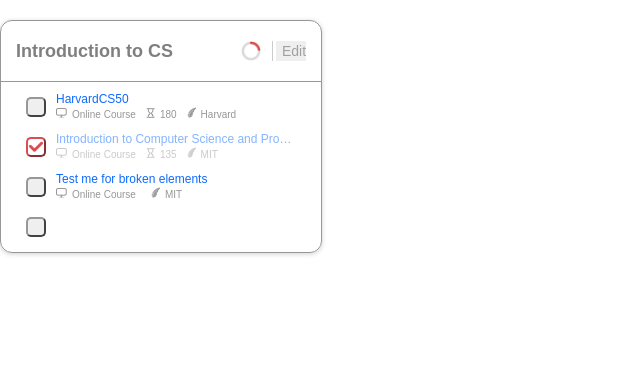
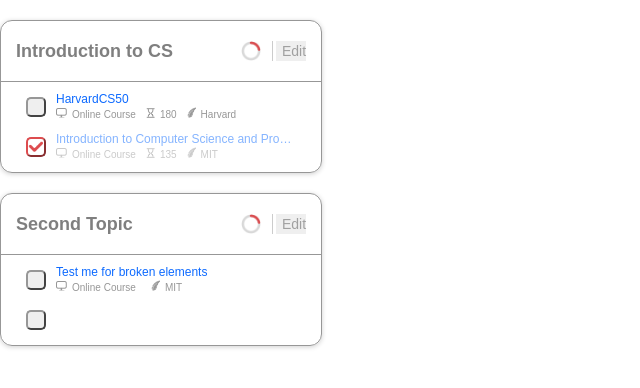
Before and after one commit to flfk/curriculum-tracker, a React (Create React App) app: page / in a window 1280 px wide. Shown: the top 388 px of the page, without its empty margins (0-640 px from the left). Built offline with nearby package versions, Linux system fonts and the light colour scheme.

Commit message:
State handles multiple topics

```diff
--- a/src/components/App.js
+++ b/src/components/App.js
@@ -31,6 +31,13 @@ class App extends Component {
             link: 'https://www.edx.org/course/introduction-computer-science-mitx-6-00-1x-11',
             isComplete: true,
           },
+        },
+      },
+      topic1: {
+        name: 'Second Topic',
+        subjectsTotal: 2,
+        subjectsCompleted: 0,
+        subjects: {
           '2': {
             name: 'Test me for broken elements',
             type: 'Online Course',
@@ -56,13 +63,19 @@ class App extends Component {
     const topicCopy = Object.assign({}, this.state[topicID]);
     const isCompleteBool = topicCopy[SUBJECTS_KEY][subjectID][IS_COMPLETE_KEY]
     topicCopy[SUBJECTS_KEY][subjectID][IS_COMPLETE_KEY] = !topicCopy[SUBJECTS_KEY][subjectID][IS_COMPLETE_KEY];
-    this.setState({ topicID: topicCopy })
+    this.setState({ [topicID]: topicCopy })
   }
 
+// <Topic key="0" topicID = {'topic0'} topic={this.state.topic0} onTickBtn={this.onTickBtn}/>
   render() {
+
+    const topics = Object.keys(this.state)
+      .map(topicID => <Topic key={topicID} topicID = {topicID} topic={this.state[topicID]} onTickBtn={this.onTickBtn}/>);
+
     return (
       <div className="App">
-        <Topic key="0" topicID = {'topic0'} topic={this.state.topic0} onTickBtn={this.onTickBtn}/>
+
+        {topics}
       </div>
     );
   }
```
